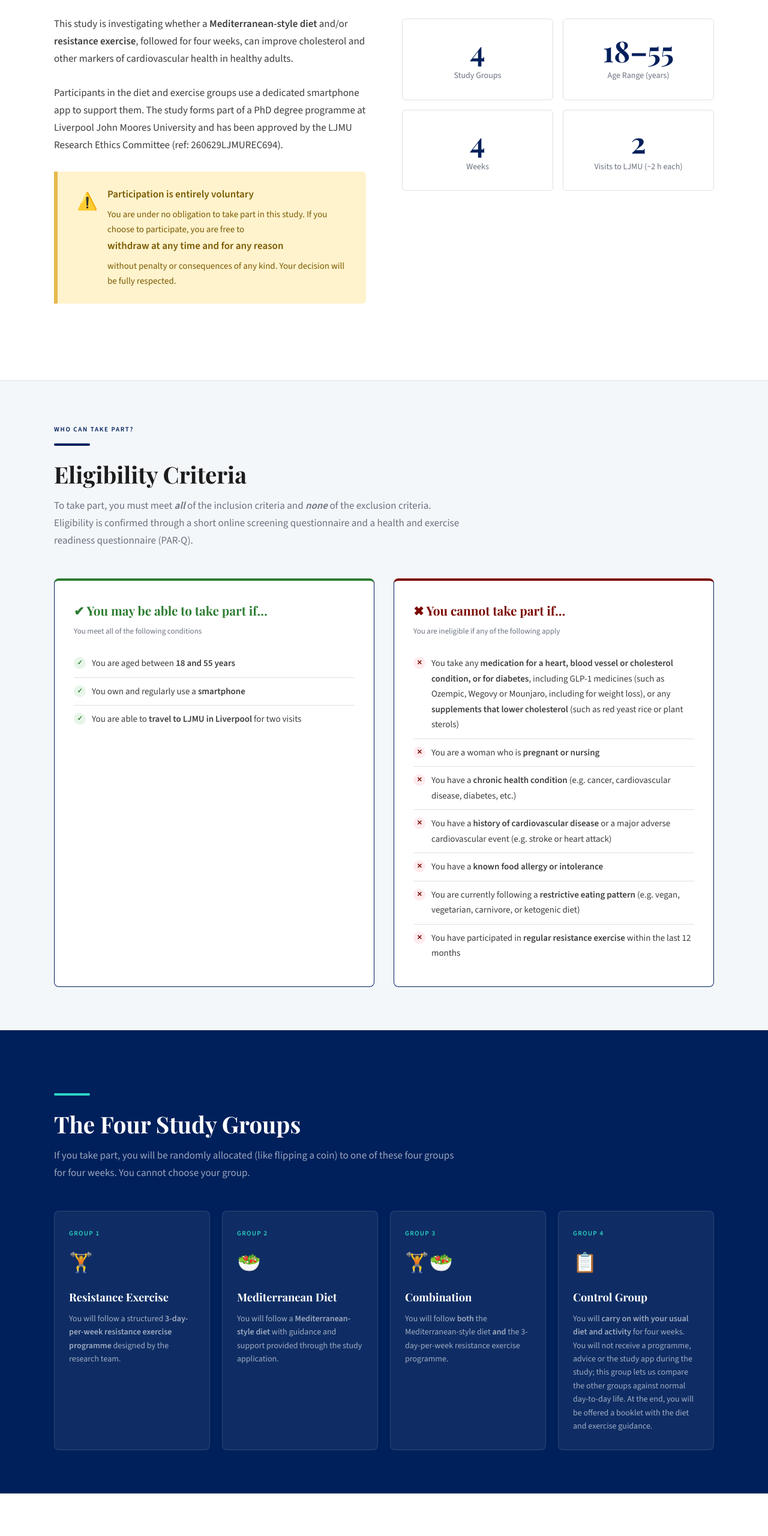
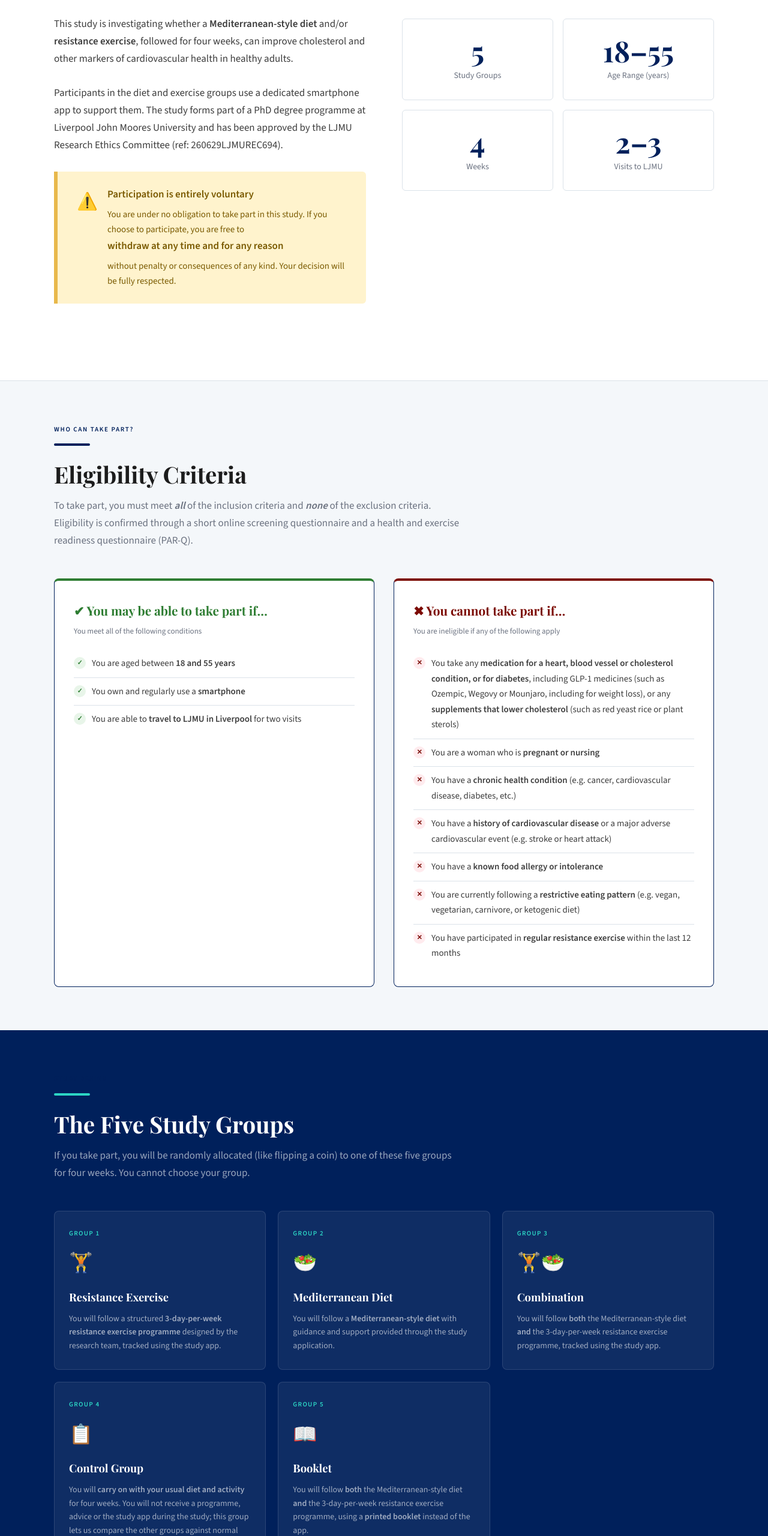
Before and after one commit to SPSAAMOR/medal-trial, a plain HTML site: page index.html in a window 1280 px wide. Shown: the part 1013-3573 px from the top of the page at 60% size. Drawn offline with nearby package versions, Linux system fonts and the light colour scheme.

Commit message:
Update landing page for the five-group design
- Add Group 5 (booklet: diet and exercise guidance, no app)
- Stats: 5 groups, 2-3 visits
- App groups answer two app questionnaires at week 4, stop the app and
  return at week 8 for a body composition check
- Group cards lay out three plus two

Co-Authored-By: Claude Opus 5.5 <noreply@anthropic.com>
Claude-Session: https://claude.ai/code/session_013cD4zEBjs83R87sNMvNDBG

```diff
--- a/index.html
+++ b/index.html
@@ -431,7 +431,7 @@
 
     .groups-grid {
       display: grid;
-      grid-template-columns: repeat(auto-fit, minmax(230px, 1fr));
+      grid-template-columns: repeat(auto-fit, minmax(300px, 1fr));
       gap: 20px;
     }
 
@@ -1061,7 +1061,7 @@
       </div>
       <div class="about-stats-grid">
         <div class="about-stat">
-          <div class="number">4</div>
+          <div class="number">5</div>
           <div class="label">Study Groups</div>
         </div>
         <div class="about-stat">
@@ -1073,8 +1073,8 @@
           <div class="label">Weeks</div>
         </div>
         <div class="about-stat">
-          <div class="number">2</div>
-          <div class="label">Visits to LJMU (~2 h each)</div>
+          <div class="number">2–3</div>
+          <div class="label">Visits to LJMU</div>
         </div>
       </div>
     </div>
@@ -1123,15 +1123,15 @@
     <div class="fade-in">
       <div class="section-label">Study Design</div>
       <div class="red-rule" style="background: var(--ljmu-accent);"></div>
-      <h2 class="section-title">The Four Study Groups</h2>
-      <p class="section-lead">If you take part, you will be randomly allocated (like flipping a coin) to one of these four groups for four weeks. You cannot choose your group.</p>
+      <h2 class="section-title">The Five Study Groups</h2>
+      <p class="section-lead">If you take part, you will be randomly allocated (like flipping a coin) to one of these five groups for four weeks. You cannot choose your group.</p>
     </div>
     <div class="groups-grid fade-in">
       <div class="group-card">
         <div class="group-number">Group 1</div>
         <span class="group-icon">🏋️</span>
         <h3>Resistance Exercise</h3>
-        <p>You will follow a structured <strong>3-day-per-week resistance exercise programme</strong> designed by the research team.</p>
+        <p>You will follow a structured <strong>3-day-per-week resistance exercise programme</strong> designed by the research team, tracked using the study app.</p>
       </div>
       <div class="group-card">
         <div class="group-number">Group 2</div>
@@ -1143,13 +1143,19 @@
         <div class="group-number">Group 3</div>
         <span class="group-icon">🏋️🥗</span>
         <h3>Combination</h3>
-        <p>You will follow <strong>both</strong> the Mediterranean-style diet <strong>and</strong> the 3-day-per-week resistance exercise programme.</p>
+        <p>You will follow <strong>both</strong> the Mediterranean-style diet <strong>and</strong> the 3-day-per-week resistance exercise programme, tracked using the study app.</p>
       </div>
       <div class="group-card">
         <div class="group-number">Group 4</div>
         <span class="group-icon">📋</span>
         <h3>Control Group</h3>
         <p>You will <strong>carry on with your usual diet and activity</strong> for four weeks. You will not receive a programme, advice or the study app during the study; this group lets us compare the other groups against normal day-to-day life. At the end, you will be offered a booklet with the diet and exercise guidance.</p>
+      </div>
+      <div class="group-card">
+        <div class="group-number">Group 5</div>
+        <span class="group-icon">📖</span>
+        <h3>Booklet</h3>
+        <p>You will follow <strong>both</strong> the Mediterranean-style diet <strong>and</strong> the 3-day-per-week resistance exercise programme, using a <strong>printed booklet</strong> instead of the app.</p>
       </div>
     </div>
   </div>
@@ -1204,7 +1210,7 @@
         <div class="assessment-icon">📝</div>
         <div>
           <h4>Diet and Exercise Questionnaires</h4>
-          <p>A short 14-item Mediterranean diet questionnaire and a muscle-strengthening exercise questionnaire, completed during each visit. Before each visit you will also keep a 3-day food diary.</p>
+          <p>A short 14-item Mediterranean diet questionnaire and a muscle-strengthening exercise questionnaire, completed at the baseline and 4-week visits, with a 3-day food diary kept before each of these. If you use the app, you will also complete two short questionnaires about it at the 4-week visit.</p>
         </div>
       </div>
     </div>
@@ -1225,8 +1231,9 @@
       <li><strong>Register interest and complete the screening questions</strong><p>A <a href="https://app.onlinesurveys.jisc.ac.uk/s/ljmu/medal-trial" target="_blank">short online form</a> (LJMU Jisc Online Surveys) asks you to confirm you have read the information sheet, answer a few eligibility questions and give your name and email address.</p></li>
       <li><strong>We contact you</strong><p>The researcher will email you, answer any questions and let you know whether you are eligible. You will have at least 24 hours to decide.</p></li>
       <li><strong>Give consent online</strong><p>If you decide to take part, you complete a short online consent form, then keep a 3-day food diary before your first visit.</p></li>
-      <li><strong>Visit 1 at LJMU (about 2 hours)</strong><p>Health assessments, then random allocation to one of the four groups.</p></li>
-      <li><strong>Four weeks in your group, then Visit 2 (about 2 hours)</strong><p>The same assessments are repeated, plus a short exit questionnaire.</p></li>
+      <li><strong>Visit 1 at LJMU (about 2 hours)</strong><p>Health assessments, then random allocation to one of the five groups.</p></li>
+      <li><strong>Four weeks in your group, then Visit 2 (about 2 hours)</strong><p>The same assessments are repeated, plus a short exit questionnaire. If you used the app, you will also answer two short questionnaires about it.</p></li>
+      <li><strong>App groups only: Visit 3 at week 8 (about 15 minutes)</strong><p>After visit 2 you stop using the app. Four weeks later, you come back for a quick body composition check.</p></li>
     </ol>
   </div>
 </section>
@@ -1281,7 +1288,7 @@
         <div class="section-label">Study Technology</div>
         <div class="red-rule"></div>
         <h2 class="section-title">A Dedicated Study Application</h2>
-        <p class="section-lead">Participants in the diet, exercise and combined groups receive access to a smartphone app developed for this study. The control group does not use the app.</p>
+        <p class="section-lead">Participants in the diet, exercise and combined groups receive access to a smartphone app developed for this study. The control and booklet groups do not use the app.</p>
         <ul class="app-features-list">
           <li>
             <span class="fi">🔐</span>
```
